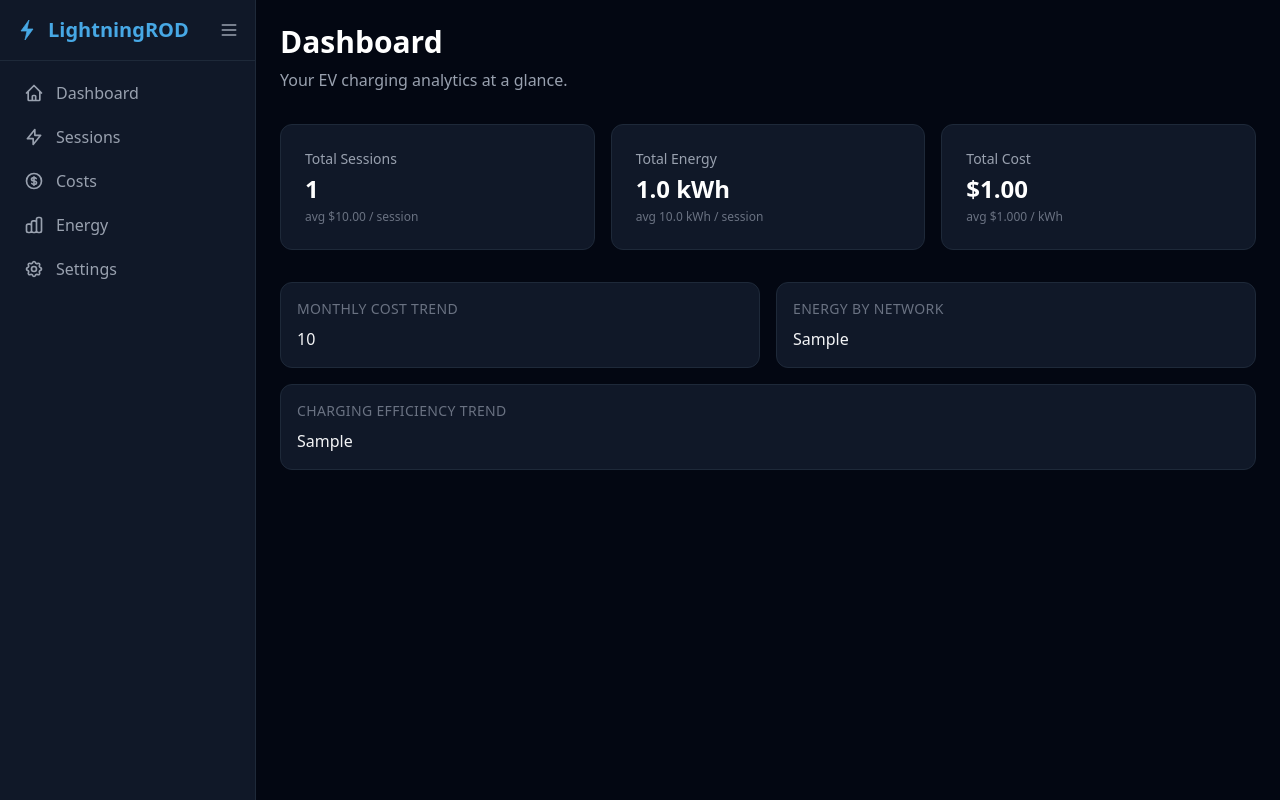
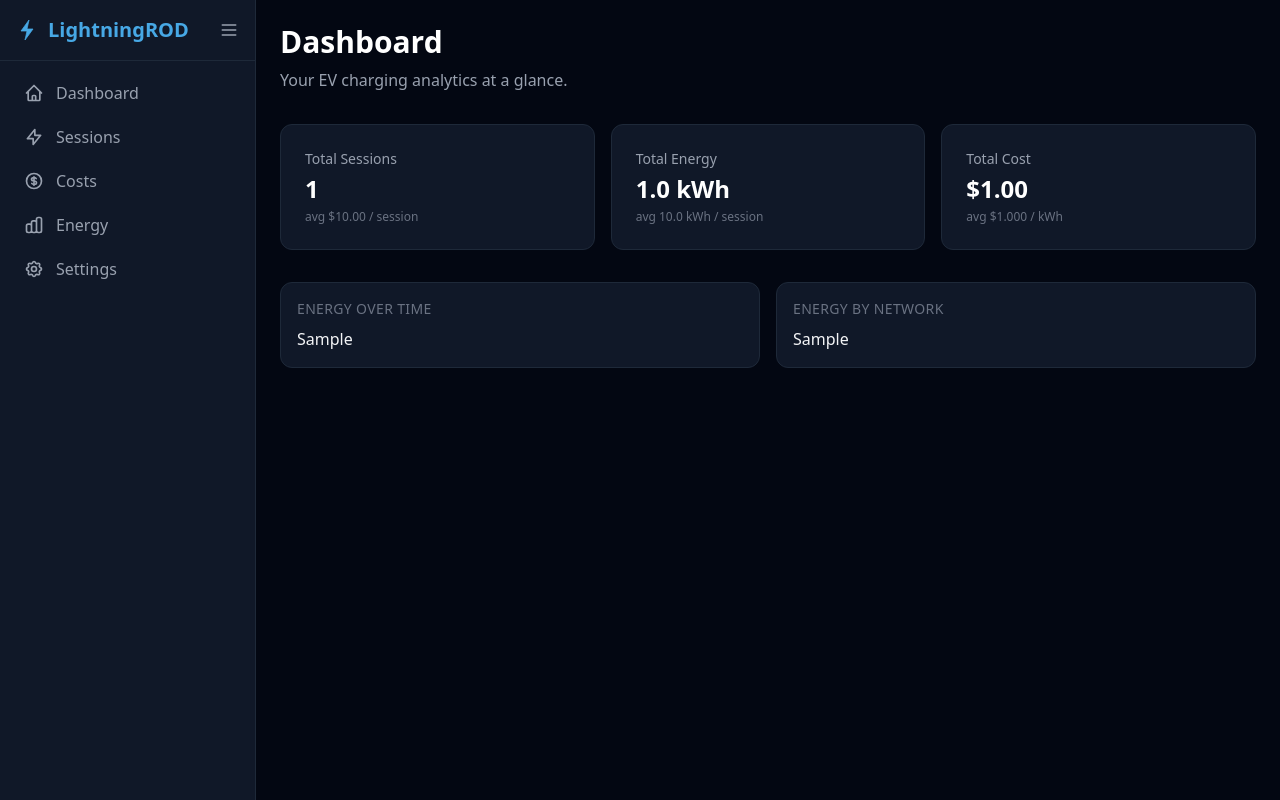
Before and after one commit to SquidBytes/LightningROD, a FastAPI app: template web/templates/dashboard/index.html in a window 1280 px wide. Run offline with FastAPI, Linux system fonts and the light colour scheme; the template is opened without the code that fills it: most values are stand-ins (such as "Sample title", 1, 10 or a date in 2020); style sheets or scripts are compiled from the project's sources; parts of the project's set-up code (start-up, migrations or seed data) failed here and were passed over; some libraries are stand-ins or nearby versions.

Commit message:
feat(09-04): replace dashboard efficiency+stacked-bar with cumulative energy area chart
- Remove build_dashboard_efficiency_chart (duplicates energy page scatter)
- Remove monthly_cost_chart import (duplicates costs page stacked bar)
- Add build_cumulative_energy_chart: area chart of running kWh total over time
- Add _PLOTLY_CONFIG: minimal modebar, no logo
- Improve donut hover: hovertemplate with kWh and percent
- Update dashboard route: pass cumulative_chart and energy_by_network_chart only
- Update dashboard/index.html: Energy Over Time + Energy by Network (no scatter/stacked bar)

```diff
--- a/web/queries/dashboard.py
+++ b/web/queries/dashboard.py
@@ -1,10 +1,8 @@
 """Dashboard query layer and chart builders.
 
 Provides summary aggregation for the landing dashboard page.
-Reuses chart builders from costs and energy queries where possible.
 """
 import pandas as pd
-import plotly.express as px
 import plotly.graph_objects as go
 import plotly.io as pio
 from sqlalchemy import select
@@ -12,14 +10,17 @@ from sqlalchemy.ext.asyncio import AsyncSession
 
 from db.models.charging_session import EVChargingSession
 from web.queries.costs import (
-    build_monthly_cost_chart,
     compute_session_cost,
     get_networks_by_name,
     query_cost_summary,
-    query_monthly_costs,
 )
 
-MOVING_AVG_WINDOW = 10
+# Shared Plotly modebar config — show minimal controls, hide logo
+_PLOTLY_CONFIG = {
+    "displayModeBar": True,
+    "modeBarButtonsToRemove": ["lasso2d", "select2d", "autoScale2d"],
+    "displaylogo": False,
+}
 
 
 async def query_dashboard_summary(db: AsyncSession) -> dict:
@@ -109,6 +110,7 @@ def build_energy_by_network_chart(
                 values=values,
                 hole=0.45,
                 textinfo="percent+label",
+                hovertemplate="<b>%{label}</b><br>%{value:.1f} kWh (%{percent})<extra></extra>",
                 **marker_kwargs,
             )
         ]
@@ -119,68 +121,57 @@ def build_energy_by_network_chart(
         showlegend=True,
         legend=dict(orientation="h", yanchor="bottom", y=-0.2, xanchor="center", x=0.5),
         margin=dict(l=20, r=20, t=20, b=40),
+        hovermode="closest",
     )
-    return fig.to_html(full_html=False, include_plotlyjs=False)
+    return fig.to_html(full_html=False, include_plotlyjs=False, config=_PLOTLY_CONFIG)
 
 
-def build_dashboard_efficiency_chart(
+def build_cumulative_energy_chart(
     sessions: list,
-    unit_label: str = "mi/kWh",
-    unit_factor: float = 1.0,
+    network_colors: dict[str, str] | None = None,
 ) -> str:
-    """Build a Plotly scatter+line efficiency trend chart from raw session objects.
+    """Build a Plotly area chart showing cumulative kWh over time.
+
+    Shows running total of energy consumed, colored by network when possible.
 
     Args:
-        sessions: List of EVChargingSession ORM objects. Sessions without
-                  miles_added or energy_kwh are skipped automatically.
-        unit_label: Y-axis label (e.g. 'mi/kWh' or 'km/kWh').
-        unit_factor: Conversion multiplier (1.0 for US, 1.60934 for EU).
+        sessions: List of EVChargingSession ORM objects.
+        network_colors: Optional dict (unused for area, reserved for future use).
 
     Returns:
-        HTML div string (include_plotlyjs=False). Empty string if no valid sessions.
+        HTML div string (include_plotlyjs=False). Empty string if no data.
     """
-    # Build data points from raw session objects
+    if not sessions:
+        return ""
+
+    pio.templates.default = "plotly_dark"
+
     data_points = []
     for s in sessions:
-        if s.energy_kwh is None or float(s.energy_kwh) == 0:
+        if s.session_start_utc is None or s.energy_kwh is None:
             continue
-        if s.miles_added is None:
-            continue
-        eff = float(s.miles_added) / float(s.energy_kwh) * unit_factor
-        data_points.append(
-            {
-                "date": s.session_start_utc,
-                "efficiency": eff,
-            }
-        )
+        data_points.append({
+            "date": s.session_start_utc,
+            "kwh": float(s.energy_kwh),
+        })
 
     if not data_points:
         return ""
 
-    pio.templates.default = "plotly_dark"
+    df = pd.DataFrame(data_points).sort_values("date")
+    df["cumulative_kwh"] = df["kwh"].cumsum()
 
-    df = pd.DataFrame(data_points)
-    df = df.sort_values("date").dropna(subset=["efficiency"])
-
-    window = min(MOVING_AVG_WINDOW, len(df))
-    df["rolling_avg"] = df["efficiency"].rolling(window=window, min_periods=1).mean()
-
-    fig = px.scatter(
-        df,
-        x="date",
-        y="efficiency",
-        labels={"efficiency": unit_label, "date": ""},
-        color_discrete_sequence=["#60a5fa"],
-    )
-
-    # Add rolling average line
+    fig = go.Figure()
     fig.add_trace(
         go.Scatter(
             x=df["date"],
-            y=df["rolling_avg"],
+            y=df["cumulative_kwh"],
             mode="lines",
-            name=f"{MOVING_AVG_WINDOW}-session avg",
-            line=dict(color="#facc15", width=2, dash="dash"),
+            fill="tozeroy",
+            name="Cumulative kWh",
+            line=dict(color="#60a5fa", width=2),
+            fillcolor="rgba(96, 165, 250, 0.15)",
+            hovertemplate="<b>%{x|%b %d, %Y}</b><br>Total: %{y:.1f} kWh<extra></extra>",
         )
     )
 
@@ -188,8 +179,10 @@ def build_dashboard_efficiency_chart(
         paper_bgcolor="rgba(0,0,0,0)",
         plot_bgcolor="rgba(0,0,0,0)",
         margin=dict(l=20, r=20, t=20, b=20),
-        legend=dict(orientation="h", yanchor="bottom", y=1.02, xanchor="right", x=1),
-        yaxis_title=unit_label,
+        yaxis_title="Total kWh",
+        xaxis_title="",
+        showlegend=False,
+        hovermode="x unified",
     )
 
-    return fig.to_html(full_html=False, include_plotlyjs=False)
+    return fig.to_html(full_html=False, include_plotlyjs=False, config=_PLOTLY_CONFIG)
--- a/web/routes/dashboard.py
+++ b/web/routes/dashboard.py
@@ -7,24 +7,17 @@ from sqlalchemy.ext.asyncio import AsyncSession
 from db.models.charging_session import EVChargingSession
 from web.dependencies import get_db
 from web.queries.dashboard import (
-    build_dashboard_efficiency_chart,
+    build_cumulative_energy_chart,
     build_energy_by_network_chart,
     query_dashboard_summary,
 )
 from web.queries.costs import (
-    build_monthly_cost_chart,
     query_cost_summary,
-    query_monthly_costs,
 )
 from web.queries.settings import get_all_networks, get_app_settings_dict
 
 router = APIRouter()
 templates = Jinja2Templates(directory="web/templates")
-
-UNIT_CONFIG = {
-    "us": {"label": "mi/kWh", "factor": 1.0},
-    "eu": {"label": "km/kWh", "factor": 1.60934},
-}
 
 
 @router.get("/", response_class=HTMLResponse)
@@ -32,16 +25,12 @@ async def dashboard(request: Request, db: AsyncSession = Depends(get_db)):
     # Summary cards
     summary = await query_dashboard_summary(db)
 
-    # Cost data for charts
+    # Cost data for energy-by-network donut
     cost_summary = await query_cost_summary(db)
-    monthly = await query_monthly_costs(db)
 
     # Build network colors map for consistent chart coloring
     networks = await get_all_networks(db)
     network_colors = {n.network_name: (n.color or '#6B7280') for n in networks}
-
-    # Build monthly cost trend chart with network colors
-    monthly_cost_chart = build_monthly_cost_chart(monthly, network_colors=network_colors)
 
     # Build energy-by-network donut chart with network colors
     energy_by_network_chart = build_energy_by_network_chart(
@@ -49,24 +38,17 @@ async def dashboard(request: Request, db: AsyncSession = Depends(get_db)):
         network_colors=network_colors,
     )
 
-    # Build efficiency trend chart
-    # Query sessions with miles_added for efficiency scatter
-    eff_result = await db.execute(
+    # Build cumulative energy area chart from all sessions
+    all_sessions_result = await db.execute(
         select(EVChargingSession)
-        .where(EVChargingSession.miles_added.isnot(None))
+        .where(EVChargingSession.energy_kwh.isnot(None))
         .order_by(EVChargingSession.session_start_utc)
     )
-    efficiency_sessions = eff_result.scalars().all()
+    all_sessions = all_sessions_result.scalars().all()
 
-    # Read unit preference
-    unit_settings = await get_app_settings_dict(db, ["efficiency_unit"])
-    unit_pref = unit_settings.get("efficiency_unit") or "us"
-    unit = UNIT_CONFIG.get(unit_pref, UNIT_CONFIG["us"])
-
-    efficiency_chart = build_dashboard_efficiency_chart(
-        sessions=efficiency_sessions,
-        unit_label=unit["label"],
-        unit_factor=unit["factor"],
+    cumulative_chart = build_cumulative_energy_chart(
+        sessions=all_sessions,
+        network_colors=network_colors,
     )
 
     return templates.TemplateResponse(
@@ -76,9 +58,7 @@ async def dashboard(request: Request, db: AsyncSession = Depends(get_db)):
             "page_title": "Dashboard",
             "active_page": "dashboard",
             "summary": summary,
-            "monthly_cost_chart": monthly_cost_chart,
+            "cumulative_chart": cumulative_chart,
             "energy_by_network_chart": energy_by_network_chart,
-            "efficiency_chart": efficiency_chart,
-            "unit_label": unit["label"],
         },
     )
--- a/web/templates/dashboard/index.html
+++ b/web/templates/dashboard/index.html
@@ -51,13 +51,13 @@
     {# ── Charts ───────────────────────────────────────────────────────── #}
     <div class="grid grid-cols-1 lg:grid-cols-2 gap-4 mb-4">
 
-        {# Monthly Cost Trend #}
+        {# Cumulative Energy Over Time #}
         <div class="bg-gray-900 rounded-xl border border-gray-800 p-4">
-            <h3 class="text-sm font-medium uppercase tracking-wide text-gray-500 mb-2">Monthly Cost Trend</h3>
-            {% if monthly_cost_chart %}
-            {{ monthly_cost_chart|safe }}
+            <h3 class="text-sm font-medium uppercase tracking-wide text-gray-500 mb-2">Energy Over Time</h3>
+            {% if cumulative_chart %}
+            {{ cumulative_chart|safe }}
             {% else %}
-            <p class="text-gray-600 text-sm py-8 text-center">No cost data available.</p>
+            <p class="text-gray-600 text-sm py-8 text-center">No energy data available.</p>
             {% endif %}
         </div>
 
@@ -72,16 +72,6 @@
         </div>
     </div>
 
-    {# Efficiency Trend — full width #}
-    <div class="bg-gray-900 rounded-xl border border-gray-800 p-4">
-        <h3 class="text-sm font-medium uppercase tracking-wide text-gray-500 mb-2">Charging Efficiency Trend</h3>
-        {% if efficiency_chart %}
-        {{ efficiency_chart|safe }}
-        {% else %}
-        <p class="text-gray-600 text-sm py-8 text-center">No efficiency data available — requires sessions with miles added.</p>
-        {% endif %}
-    </div>
-
     {% endif %}
 </div>
 {% endblock %}
```
